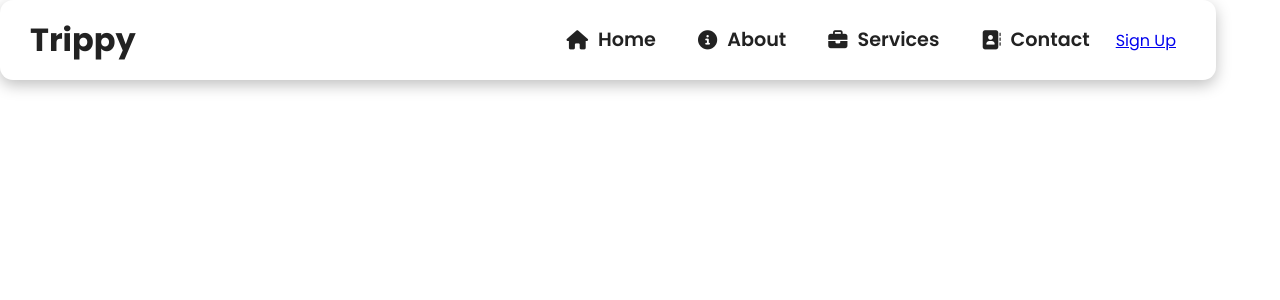
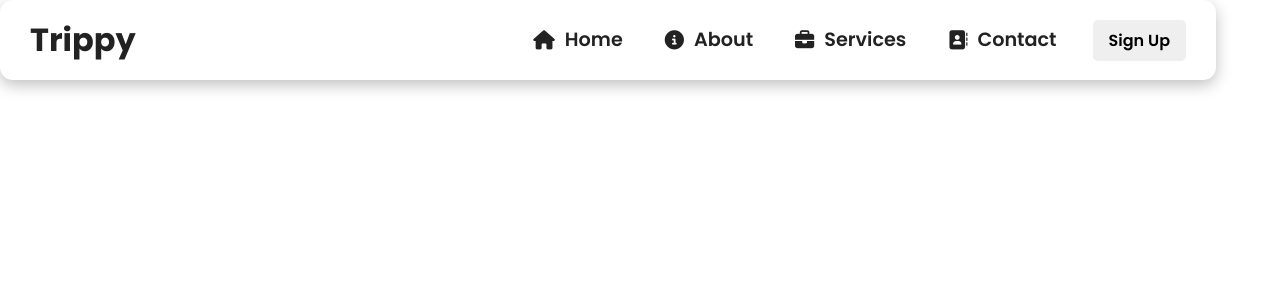
Before and after one commit to fmfahath/tourism-website, a React (Create React App) app: page / in a window 1280 px wide. Shown: the top 300 px of the page. Built offline with nearby package versions, Linux system fonts and the light colour scheme.

Commit message:
signup display hided / new sign up button added / css added

```diff
--- a/src/components/navbar-styles.css
+++ b/src/components/navbar-styles.css
@@ -42,3 +42,23 @@
     border-radius: 4px;
     transition: all 0.2s ease-in-out;
 }
+
+.nav-links-mobile{
+    display: none;
+}
+
+.signUp-btn{
+    padding: 0.5rem 1rem;
+    white-space: nowrap;
+    border-radius: 0.3rem;
+    font-size: 1rem;
+    font-weight: 600;
+    border: none;
+    cursor: pointer;
+    transition: all 0.2s ease-in-out;
+}
+
+.signUp-btn:hover{
+    color: #fff;
+    background-color: #151516;
+}
--- a/src/components/navbar.js
+++ b/src/components/navbar.js
@@ -20,6 +20,7 @@
                             </li>
                         )
                     })}
+                    <button className="signUp-btn">Sign Up</button>
                 </ul>
             </nav>
         )
```
